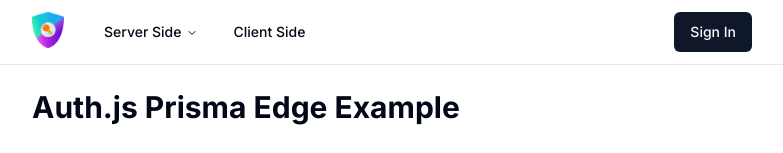
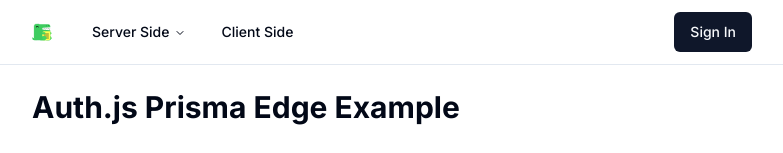
Before and after one commit to ndom91/authjs-prisma-edge-example, a Next.js app: page / in a window 1280 px wide. Shown: the top 153 px of the page, without its empty margins (248-1031 px from the left). Built offline with nearby package versions, Linux system fonts and the light colour scheme; no server answers.

Commit message:
fix: cleanup

```diff
--- a/app/api/protected/route.ts
+++ b/app/api/protected/route.ts
@@ -6,4 +6,4 @@
   }
 
   return Response.json({ message: "Not authenticated" }, { status: 401 })
-}) as any // TODO: Fix `auth()` return type
+}) as any
--- a/components/main-nav.tsx
+++ b/components/main-nav.tsx
@@ -21,7 +21,55 @@
     <div className="flex items-center space-x-2 lg:space-x-6">
       <CustomLink href="/">
         <Button variant="ghost" className="p-0">
-          <Image src="/logo.png" alt="Home" width="32" height="32" />
+          <svg className="size-5" viewBox="0 0 200 200" xmlns="http://www.w3.org/2000/svg">
+            <g fill="none" fillRule="evenodd">
+              <path fill="#FFF" d="M99 52h84v34H99z" />
+              <path
+                d="M23 163c-7.398 0-13.843-4.027-17.303-10A19.886 19.886 0 0 0 3 163c0 11.046 8.954 20 20 20h20v-20H23z"
+                fill="#3ECC5F"
+              />
+              <path
+                d="M112.98 57.376L183 53V43c0-11.046-8.954-20-20-20H73l-2.5-4.33c-1.112-1.925-3.889-1.925-5 0L63 23l-2.5-4.33c-1.111-1.925-3.889-1.925-5 0L53 23l-2.5-4.33c-1.111-1.925-3.889-1.925-5 0L43 23c-.022 0-.042.003-.065.003l-4.142-4.141c-1.57-1.571-4.252-.853-4.828 1.294l-1.369 5.104-5.192-1.392c-2.148-.575-4.111 1.389-3.535 3.536l1.39 5.193-5.102 1.367c-2.148.576-2.867 3.259-1.296 4.83l4.142 4.142c0 .021-.003.042-.003.064l-4.33 2.5c-1.925 1.111-1.925 3.889 0 5L23 53l-4.33 2.5c-1.925 1.111-1.925 3.889 0 5L23 63l-4.33 2.5c-1.925 1.111-1.925 3.889 0 5L23 73l-4.33 2.5c-1.925 1.111-1.925 3.889 0 5L23 83l-4.33 2.5c-1.925 1.111-1.925 3.889 0 5L23 93l-4.33 2.5c-1.925 1.111-1.925 3.889 0 5L23 103l-4.33 2.5c-1.925 1.111-1.925 3.889 0 5L23 113l-4.33 2.5c-1.925 1.111-1.925 3.889 0 5L23 123l-4.33 2.5c-1.925 1.111-1.925 3.889 0 5L23 133l-4.33 2.5c-1.925 1.111-1.925 3.889 0 5L23 143l-4.33 2.5c-1.925 1.111-1.925 3.889 0 5L23 153l-4.33 2.5c-1.925 1.111-1.925 3.889 0 5L23 163c0 11.046 8.954 20 20 20h120c11.046 0 20-8.954 20-20V83l-70.02-4.376A10.645 10.645 0 0 1 103 68c0-5.621 4.37-10.273 9.98-10.624"
+                fill="#3ECC5F"
+              />
+              <path fill="#3ECC5F" d="M143 183h30v-40h-30z" />
+              <path
+                d="M193 158c-.219 0-.428.037-.639.064-.038-.15-.074-.301-.116-.451A5 5 0 0 0 190.32 148a4.96 4.96 0 0 0-3.016 1.036 26.531 26.531 0 0 0-.335-.336 4.955 4.955 0 0 0 1.011-2.987 5 5 0 0 0-9.599-1.959c-.148-.042-.297-.077-.445-.115.027-.211.064-.42.064-.639a5 5 0 0 0-5-5 5 5 0 0 0-5 5c0 .219.037.428.064.639-.148.038-.297.073-.445.115a4.998 4.998 0 0 0-9.599 1.959c0 1.125.384 2.151 1.011 2.987-3.717 3.632-6.031 8.693-6.031 14.3 0 11.046 8.954 20 20 20 9.339 0 17.16-6.41 19.361-15.064.211.027.42.064.639.064a5 5 0 0 0 5-5 5 5 0 0 0-5-5"
+                fill="#44D860"
+              />
+              <path fill="#3ECC5F" d="M153 123h30v-20h-30z" />
+              <path
+                d="M193 115.5a2.5 2.5 0 1 0 0-5c-.109 0-.214.019-.319.032-.02-.075-.037-.15-.058-.225a2.501 2.501 0 0 0-.963-4.807c-.569 0-1.088.197-1.508.518a6.653 6.653 0 0 0-.168-.168c.314-.417.506-.931.506-1.494a2.5 2.5 0 0 0-4.8-.979A9.987 9.987 0 0 0 183 103c-5.522 0-10 4.478-10 10s4.478 10 10 10c.934 0 1.833-.138 2.69-.377a2.5 2.5 0 0 0 4.8-.979c0-.563-.192-1.077-.506-1.494.057-.055.113-.111.168-.168.42.321.939.518 1.508.518a2.5 2.5 0 0 0 .963-4.807c.021-.074.038-.15.058-.225.105.013.21.032.319.032"
+                fill="#44D860"
+              />
+              <path
+                d="M63 55.5a2.5 2.5 0 0 1-2.5-2.5c0-4.136-3.364-7.5-7.5-7.5s-7.5 3.364-7.5 7.5a2.5 2.5 0 1 1-5 0c0-6.893 5.607-12.5 12.5-12.5S65.5 46.107 65.5 53a2.5 2.5 0 0 1-2.5 2.5"
+                fill="#000"
+              />
+              <path
+                d="M103 183h60c11.046 0 20-8.954 20-20V93h-60c-11.046 0-20 8.954-20 20v70z"
+                fill="#FFFF50"
+              />
+              <path
+                d="M168.02 124h-50.04a1 1 0 1 1 0-2h50.04a1 1 0 1 1 0 2m0 20h-50.04a1 1 0 1 1 0-2h50.04a1 1 0 1 1 0 2m0 20h-50.04a1 1 0 1 1 0-2h50.04a1 1 0 1 1 0 2m0-49.814h-50.04a1 1 0 1 1 0-2h50.04a1 1 0 1 1 0 2m0 19.814h-50.04a1 1 0 1 1 0-2h50.04a1 1 0 1 1 0 2m0 20h-50.04a1 1 0 1 1 0-2h50.04a1 1 0 1 1 0 2M183 61.611c-.012 0-.022-.006-.034-.005-3.09.105-4.552 3.196-5.842 5.923-1.346 2.85-2.387 4.703-4.093 4.647-1.889-.068-2.969-2.202-4.113-4.46-1.314-2.594-2.814-5.536-5.963-5.426-3.046.104-4.513 2.794-5.807 5.167-1.377 2.528-2.314 4.065-4.121 3.994-1.927-.07-2.951-1.805-4.136-3.813-1.321-2.236-2.848-4.75-5.936-4.664-2.994.103-4.465 2.385-5.763 4.4-1.373 2.13-2.335 3.428-4.165 3.351-1.973-.07-2.992-1.51-4.171-3.177-1.324-1.873-2.816-3.993-5.895-3.89-2.928.1-4.399 1.97-5.696 3.618-1.232 1.564-2.194 2.802-4.229 2.724a1 1 0 0 0-.072 2c3.017.101 4.545-1.8 5.872-3.487 1.177-1.496 2.193-2.787 4.193-2.855 1.926-.082 2.829 1.115 4.195 3.045 1.297 1.834 2.769 3.914 5.731 4.021 3.103.104 4.596-2.215 5.918-4.267 1.182-1.834 2.202-3.417 4.15-3.484 1.793-.067 2.769 1.35 4.145 3.681 1.297 2.197 2.766 4.686 5.787 4.796 3.125.108 4.634-2.62 5.949-5.035 1.139-2.088 2.214-4.06 4.119-4.126 1.793-.042 2.728 1.595 4.111 4.33 1.292 2.553 2.757 5.445 5.825 5.556l.169.003c3.064 0 4.518-3.075 5.805-5.794 1.139-2.41 2.217-4.68 4.067-4.773v-2z"
+                fill="#000"
+              />
+              <path fill="#3ECC5F" d="M83 183h40v-40H83z" />
+              <path
+                d="M143 158c-.219 0-.428.037-.639.064-.038-.15-.074-.301-.116-.451A5 5 0 0 0 140.32 148a4.96 4.96 0 0 0-3.016 1.036 26.531 26.531 0 0 0-.335-.336 4.955 4.955 0 0 0 1.011-2.987 5 5 0 0 0-9.599-1.959c-.148-.042-.297-.077-.445-.115.027-.211.064-.42.064-.639a5 5 0 0 0-5-5 5 5 0 0 0-5 5c0 .219.037.428.064.639-.148.038-.297.073-.445.115a4.998 4.998 0 0 0-9.599 1.959c0 1.125.384 2.151 1.011 2.987-3.717 3.632-6.031 8.693-6.031 14.3 0 11.046 8.954 20 20 20 9.339 0 17.16-6.41 19.361-15.064.211.027.42.064.639.064a5 5 0 0 0 5-5 5 5 0 0 0-5-5"
+                fill="#44D860"
+              />
+              <path fill="#3ECC5F" d="M83 123h40v-20H83z" />
+              <path
+                d="M133 115.5a2.5 2.5 0 1 0 0-5c-.109 0-.214.019-.319.032-.02-.075-.037-.15-.058-.225a2.501 2.501 0 0 0-.963-4.807c-.569 0-1.088.197-1.508.518a6.653 6.653 0 0 0-.168-.168c.314-.417.506-.931.506-1.494a2.5 2.5 0 0 0-4.8-.979A9.987 9.987 0 0 0 123 103c-5.522 0-10 4.478-10 10s4.478 10 10 10c.934 0 1.833-.138 2.69-.377a2.5 2.5 0 0 0 4.8-.979c0-.563-.192-1.077-.506-1.494.057-.055.113-.111.168-.168.42.321.939.518 1.508.518a2.5 2.5 0 0 0 .963-4.807c.021-.074.038-.15.058-.225.105.013.21.032.319.032"
+                fill="#44D860"
+              />
+              <path
+                d="M143 41.75c-.16 0-.33-.02-.49-.05a2.52 2.52 0 0 1-.47-.14c-.15-.06-.29-.14-.431-.23-.13-.09-.259-.2-.38-.31-.109-.12-.219-.24-.309-.38s-.17-.28-.231-.43a2.619 2.619 0 0 1-.189-.96c0-.16.02-.33.05-.49.03-.16.08-.31.139-.47.061-.15.141-.29.231-.43.09-.13.2-.26.309-.38.121-.11.25-.22.38-.31.141-.09.281-.17.431-.23.149-.06.31-.11.47-.14.32-.07.65-.07.98 0 .159.03.32.08.47.14.149.06.29.14.43.23.13.09.259.2.38.31.11.12.22.25.31.38.09.14.17.28.23.43.06.16.11.31.14.47.029.16.05.33.05.49 0 .66-.271 1.31-.73 1.77-.121.11-.25.22-.38.31-.14.09-.281.17-.43.23a2.565 2.565 0 0 1-.96.19m20-1.25c-.66 0-1.3-.27-1.771-.73a3.802 3.802 0 0 1-.309-.38c-.09-.14-.17-.28-.231-.43a2.619 2.619 0 0 1-.189-.96c0-.66.27-1.3.729-1.77.121-.11.25-.22.38-.31.141-.09.281-.17.431-.23.149-.06.31-.11.47-.14.32-.07.66-.07.98 0 .159.03.32.08.47.14.149.06.29.14.43.23.13.09.259.2.38.31.459.47.73 1.11.73 1.77 0 .16-.021.33-.05.49-.03.16-.08.32-.14.47-.07.15-.14.29-.23.43-.09.13-.2.26-.31.38-.121.11-.25.22-.38.31-.14.09-.281.17-.43.23a2.565 2.565 0 0 1-.96.19"
+                fill="#000"
+              />
+            </g>
+          </svg>
         </Button>
       </CustomLink>
       <NavigationMenu>
```
